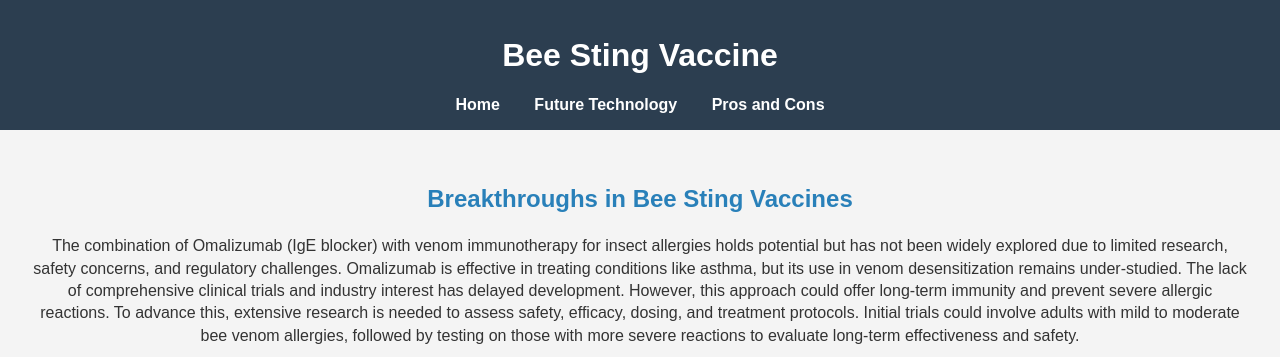
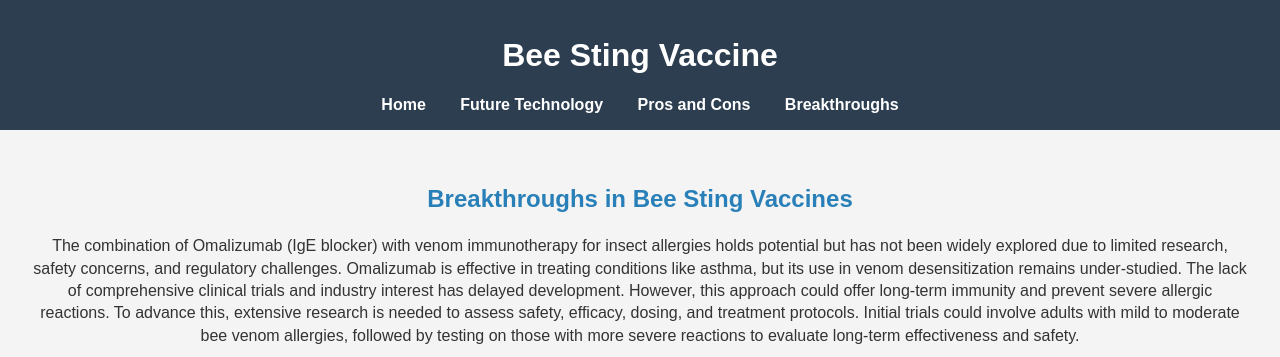
Before and after one commit to ChatGPTCodedStuff/Bee-Vaccine-Breakthroughs, a plain HTML site: page index.html in a window 1280 px wide. Shown: the top 357 px of the page. Drawn offline with Linux system fonts and the light colour scheme.

Commit message:
Update index.html
added another url

```diff
--- a/index.html
+++ b/index.html
@@ -13,6 +13,7 @@
             <a href="https://chatgptcodedstuff.github.io/Bee-Vaccine/" class="nav-link">Home</a>
             <a href="https://chatgptcodedstuff.github.io/Bee-Vaccine-Future-Technology/" class="nav-link">Future Technology</a>
             <a href="https://chatgptcodedstuff.github.io/Pros-and-Cons/" class="nav-link">Pros and Cons</a>
+            <a href= "https://chatgptcodedstuff.github.io/Bee-Vaccine-Breakthroughs/" class="nav-link">Breakthroughs</a>
         </nav>
     </header>
     <main>
```
